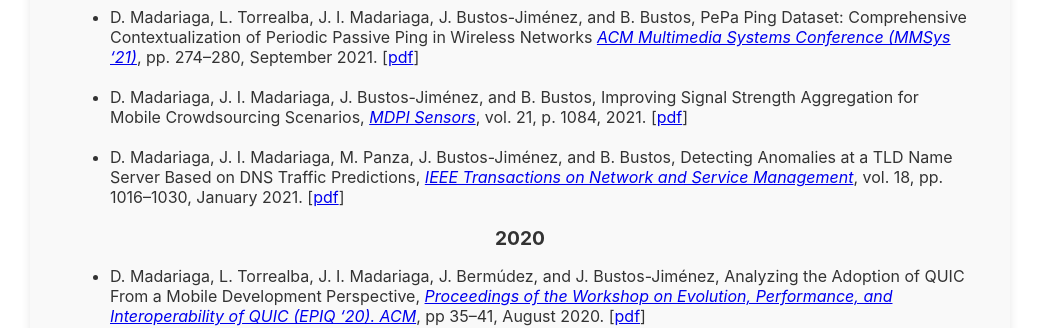
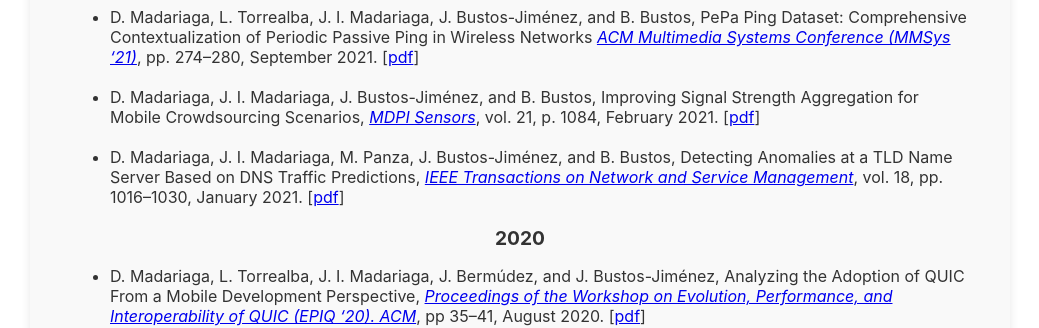
Before and after one commit to jmadariagar/jmadariagar.github.io, a Jekyll site: the page built from index.md, in a window 1280 px wide. Shown: the part 1466-1794 px from the top of the page, without its empty margins (120-1159 px from the left). Built offline with Jekyll 4.4.1, drawn with Linux system fonts in a browser that asks for light colours; our own code applies the rules of GitHub Pages for plain Markdown files; a script that is not in the unit is left out.

Commit message:
Update index.md

```diff
--- a/index.md
+++ b/index.md
@@ -35,7 +35,7 @@
 
 <center> <h3>2021</h3> </center>
 * D. Madariaga, L. Torrealba, J. I. Madariaga, J. Bustos-Jiménez, and B. Bustos, PePa Ping Dataset: Comprehensive Contextualization of Periodic Passive Ping in Wireless Networks [<em>ACM Multimedia Systems Conference (MMSys '21)</em>](https://2021.acmmmsys.org/), pp. 274&ndash;280, September 2021. [[pdf](https://dl.acm.org/doi/abs/10.1145/3458305.3478456)]<br><br>
-* D. Madariaga, J. I. Madariaga, J. Bustos-Jiménez, and B. Bustos, Improving Signal Strength Aggregation for Mobile Crowdsourcing Scenarios, [<em>MDPI Sensors</em>](https://www.mdpi.com/journal/sensors), vol. 21, p. 1084, 2021. [[pdf](https://www.mdpi.com/1424-8220/21/4/1084/htm)]<br><br>
+* D. Madariaga, J. I. Madariaga, J. Bustos-Jiménez, and B. Bustos, Improving Signal Strength Aggregation for Mobile Crowdsourcing Scenarios, [<em>MDPI Sensors</em>](https://www.mdpi.com/journal/sensors), vol. 21, p. 1084, February 2021. [[pdf](https://www.mdpi.com/1424-8220/21/4/1084/htm)]<br><br>
 * D. Madariaga, J. I. Madariaga, M. Panza, J. Bustos-Jiménez, and B. Bustos, Detecting Anomalies at a TLD Name Server Based on DNS Traffic Predictions, [<em>IEEE Transactions on Network and Service Management</em>](https://ieeexplore.ieee.org/xpl/RecentIssue.jsp?punumber=4275028), vol. 18, pp. 1016&ndash;1030, January 2021. [[pdf](https://doi.org/10.1109/TNSM.2021.3051195)]
 
 <center> <h3>2020</h3> </center>
```
